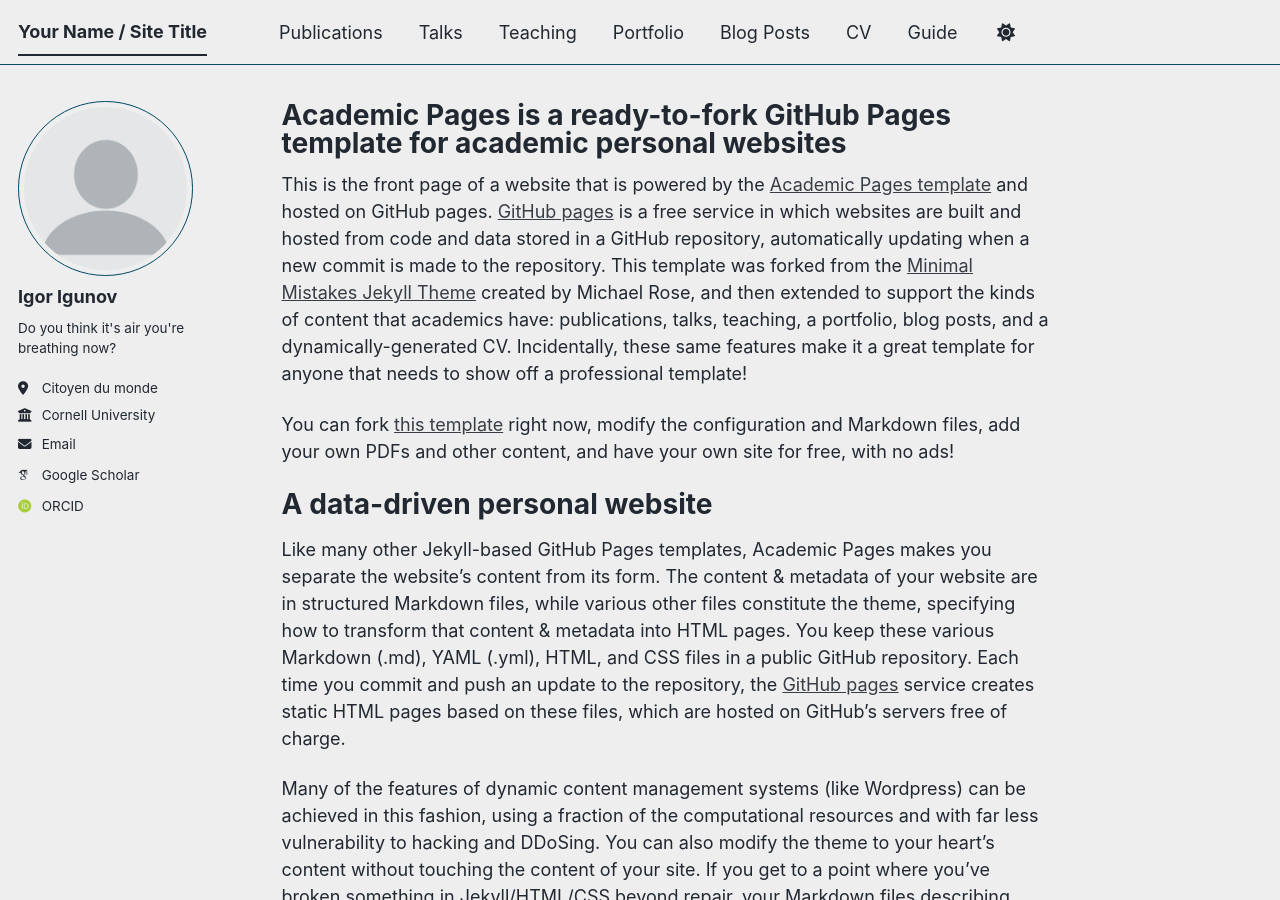
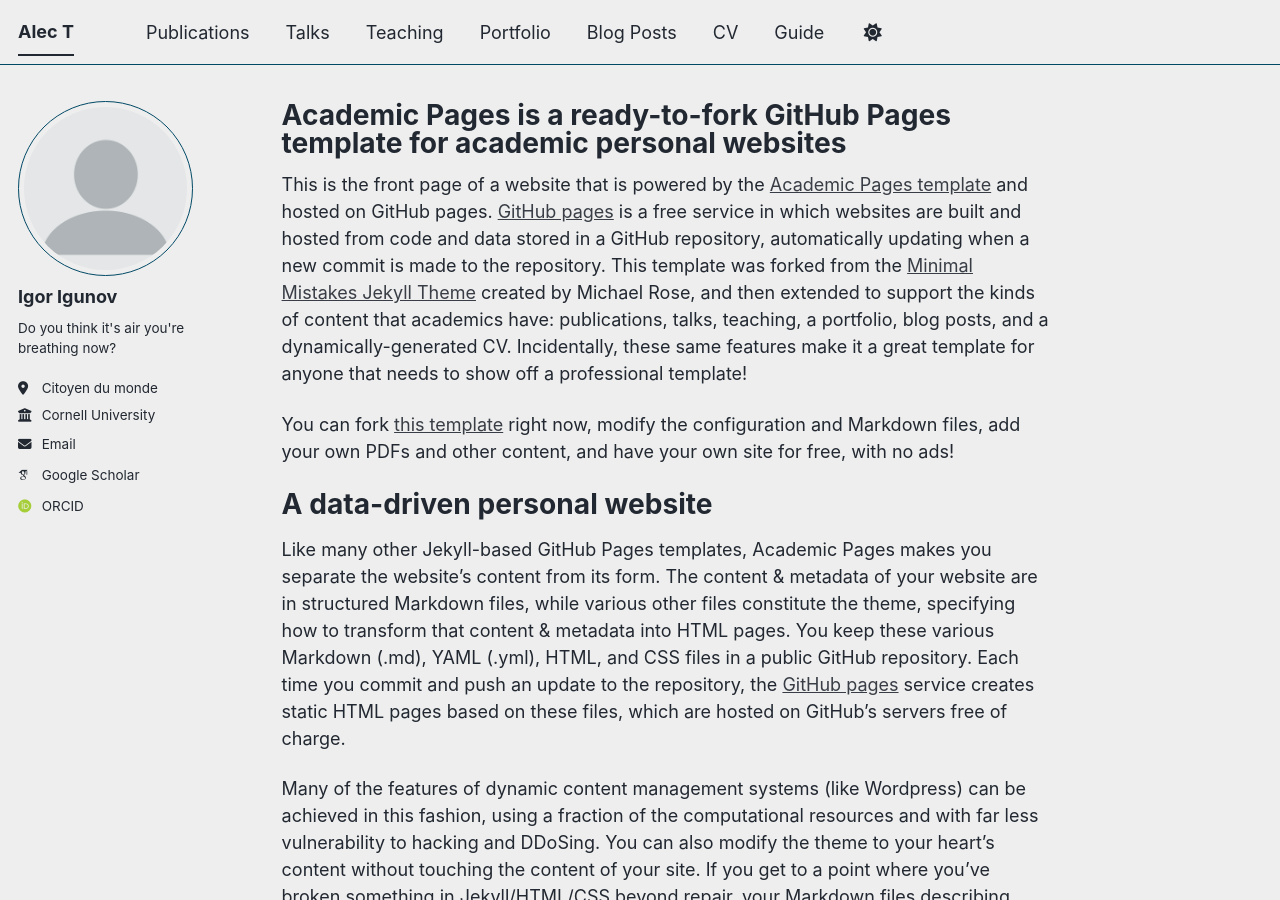
Before and after one commit to Alec-YT/Alec-YT.github.io, a Jekyll site: the page built from _pages/about.md, in a window 1280 px wide and 900 px high. Built offline with Jekyll 4.4.1, drawn with Linux system fonts in a browser that asks for light colours; some web fonts are replaced; a script bundle is joined from its source files by our own code; library files that are not in the unit come from our copies.

Commit message:
Update _config.yml

```diff
--- a/_config.yml
+++ b/_config.yml
@@ -9,11 +9,11 @@
 # Basic Site Settings
 locale                   : "en-US"
 site_theme               : "air" # The available themes options are "default", "air", "sunrise", "mint", "dirt" and "contrast"
-title                    : "Your Name / Site Title"
+title                    : "Alec T"
 title_separator          : "-"
 name                     : &name "Alec YT"
-description              : &description "Your Name's academic portfolio"   # Update this with a general description of your site, this is the default if not overridden by a page
-url                      : https://Alec-YT.github.io # The base hostname & protocol for your site e.g. "https://[your GitHub username].github.io",
+description              : &description "Hello there, welcome to my website"   # Update this with a general description of your site, this is the default if not overridden by a page
+url                      : https://alec-yt.github.io # The base hostname & protocol for your site e.g. "https://[your GitHub username].github.io",
                                                            # or if you already have some other page hosted on Github then use "https://[your GitHub username].github.io/[Your Repo Name]"
 baseurl                  : "" # the subpath of your site, e.g. "/blog"
 repository               : "Alec-YT.github.io"
```
